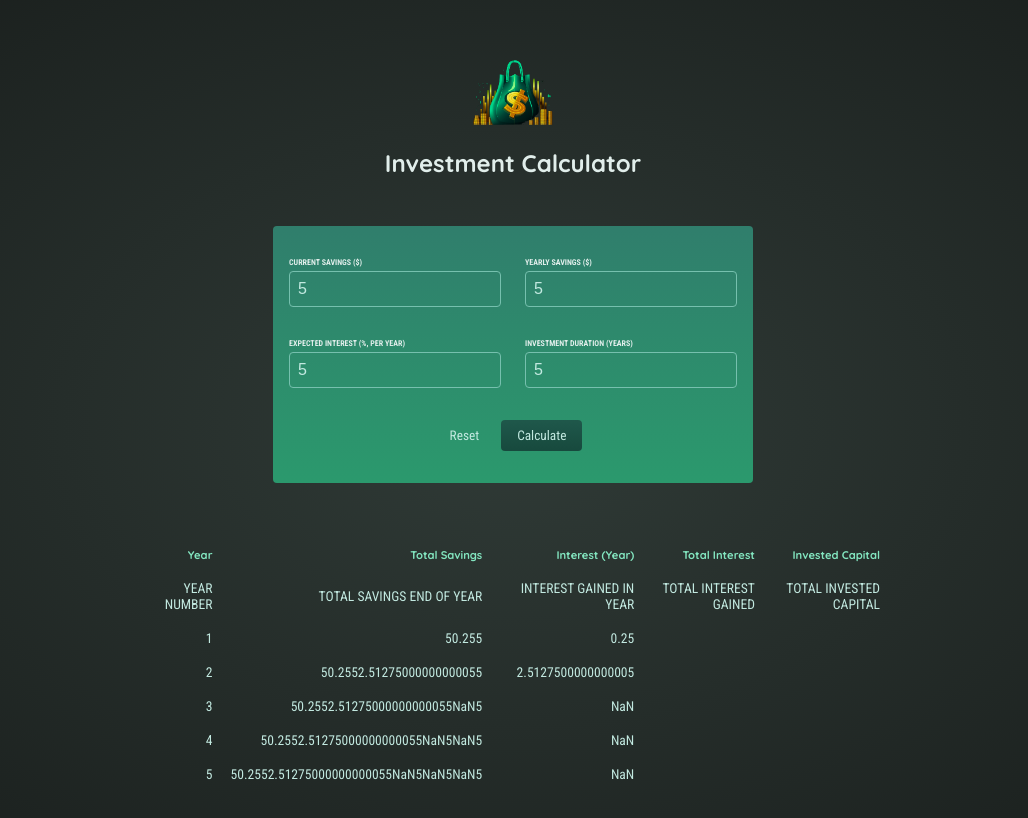
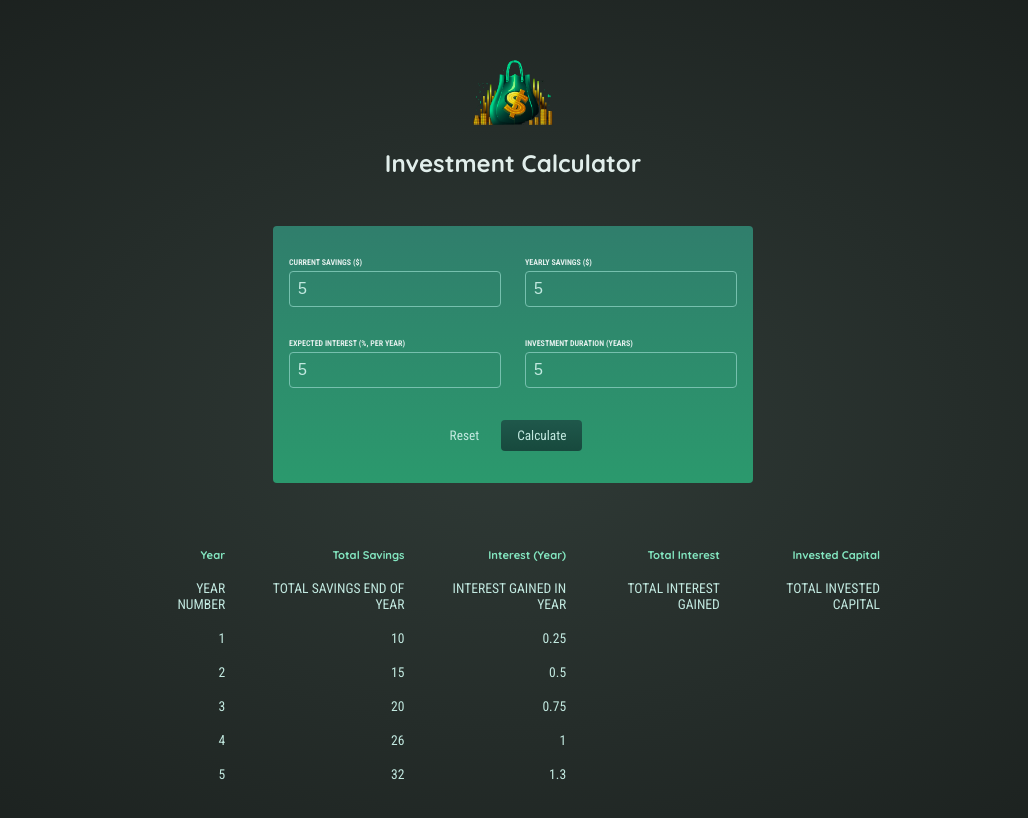
Before and after one commit to joe-vandzura/Investment-Project, a React (Create React App) app: page / in a window 1280 px wide. Both pictures are taken after typing "5", "5", "5", "5" into the empty fields and a click on the button "Calculate". Shown: the top 818 px of the page, without its empty margins (127-1155 px from the left). Built offline with nearby package versions, Linux system fonts and the light colour scheme.

Commit message:
committing changes

```diff
--- a/src/App.js
+++ b/src/App.js
@@ -9,7 +9,7 @@ function App() {
   const getData = (data) => {
     setDataArray(data.map( obj => {
       return (
-      <tr>
+      <tr key={obj.year}>
         <td>{obj.year}</td>
         <td>{obj.savingsEndOfYear}</td>
         <td>{obj.yearlyInterest}</td>
--- a/src/components/InvestmentForm.js
+++ b/src/components/InvestmentForm.js
@@ -38,8 +38,8 @@ function InvestmentForm(props) {
 
         // The below code calculates yearly results (total savings, interest etc)
         for (let i = 0; i < duration; i++) {
-          const yearlyInterest = currentSavings * expectedReturn;
-          currentSavings += yearlyInterest + yearlyContribution;
+          const yearlyInterest = parseInt(currentSavings) * parseFloat(expectedReturn);
+          currentSavings = parseInt(currentSavings) + parseInt(yearlyInterest) + parseInt(yearlyContribution);
           yearlyData.push({
             // feel free to change the shape of the data pushed to the array!
             year: i + 1,
```
